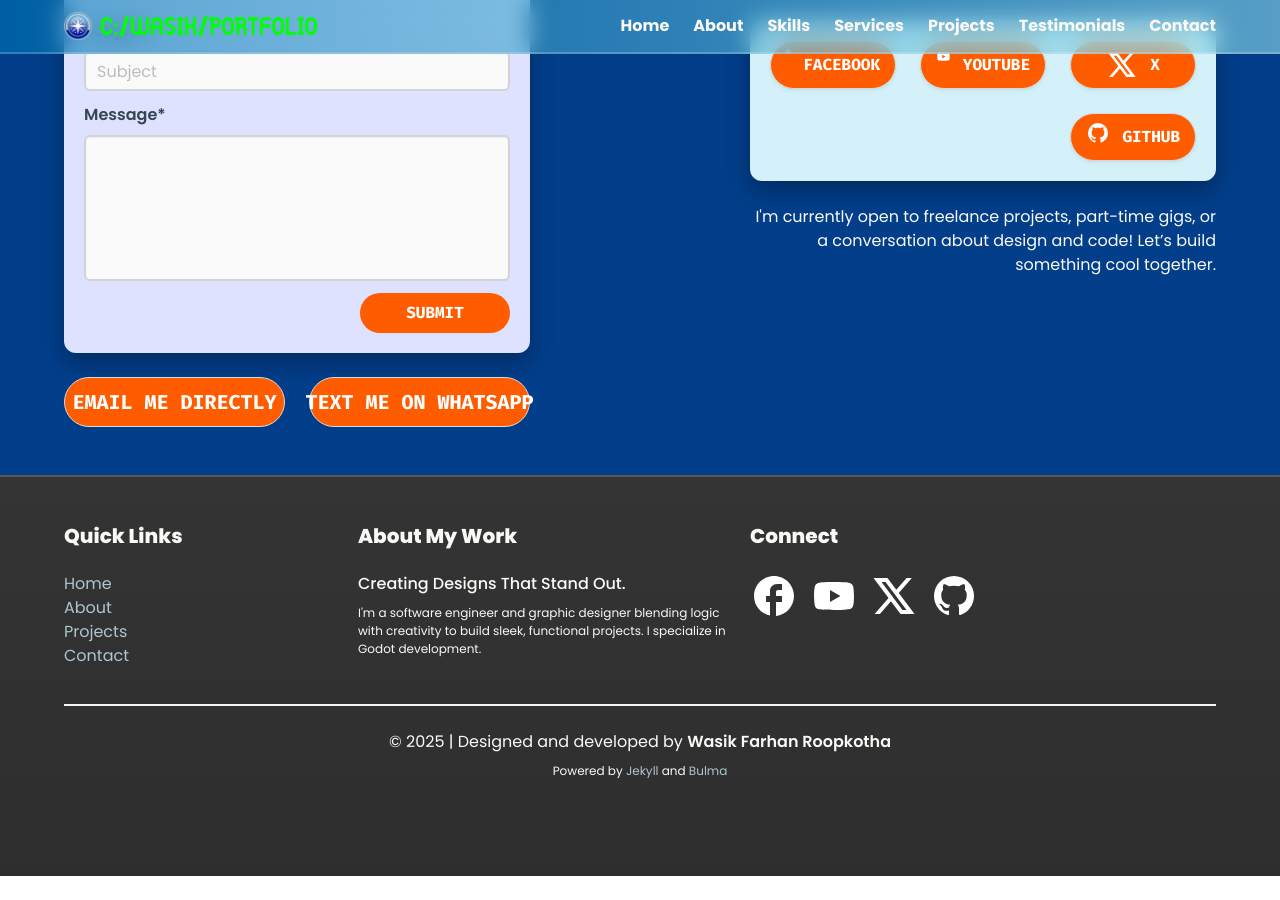
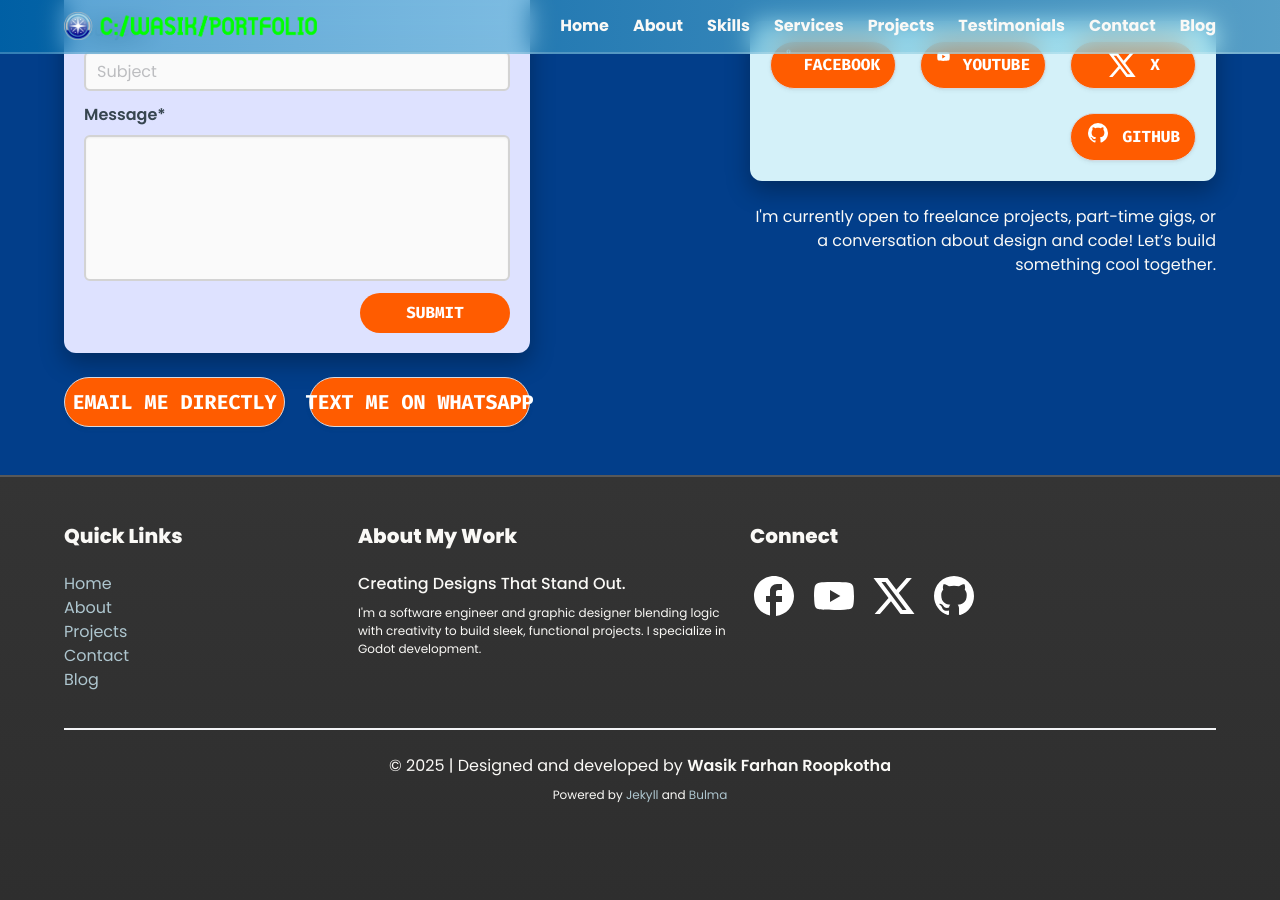
Before and after one commit to TheSiriusSystem/thesiriussystem.netlify.app, a Jekyll site: the page built from index.html, in a window 1280 px wide and 900 px high, scrolled down 3803 px. Built offline with Jekyll 4.4.1, drawn with Linux system fonts in a browser that asks for light colours; before the commit the page ends 4679 px from its top, so only the background shows below that.

Commit message:
Preparations for Blog page addition

```diff
--- a/_data/footer-links.yml
+++ b/_data/footer-links.yml
@@ -9,3 +9,6 @@
 
 - name: Contact
   url: "/#contact"
+
+- name: Blog
+  url: "/blog"
--- a/_includes/navbar.html
+++ b/_includes/navbar.html
@@ -38,6 +38,9 @@
                 </a>
                 <a class="navbar-item" href="/#contact">
                     Contact
+                </a>
+                <a class="navbar-item" href="/blog">
+                    Blog
                 </a>
             </div>
         </div>
```
